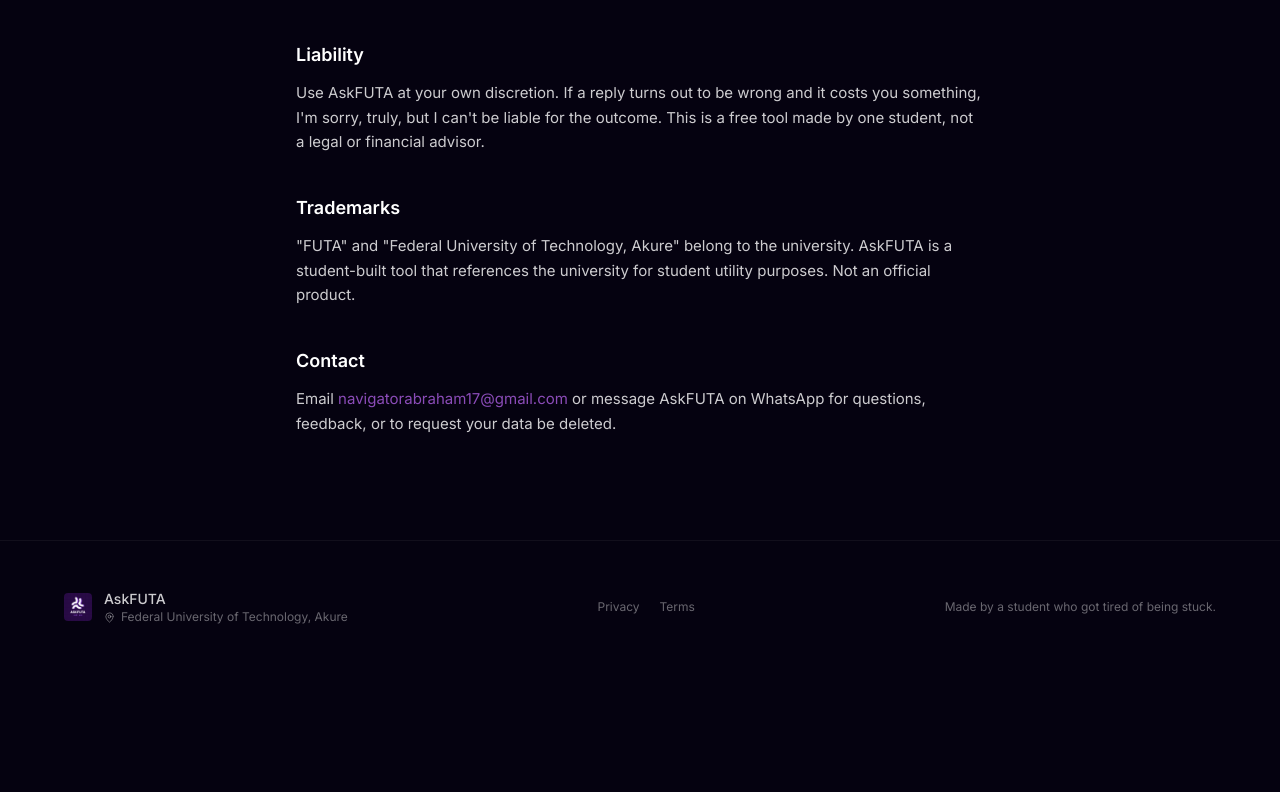
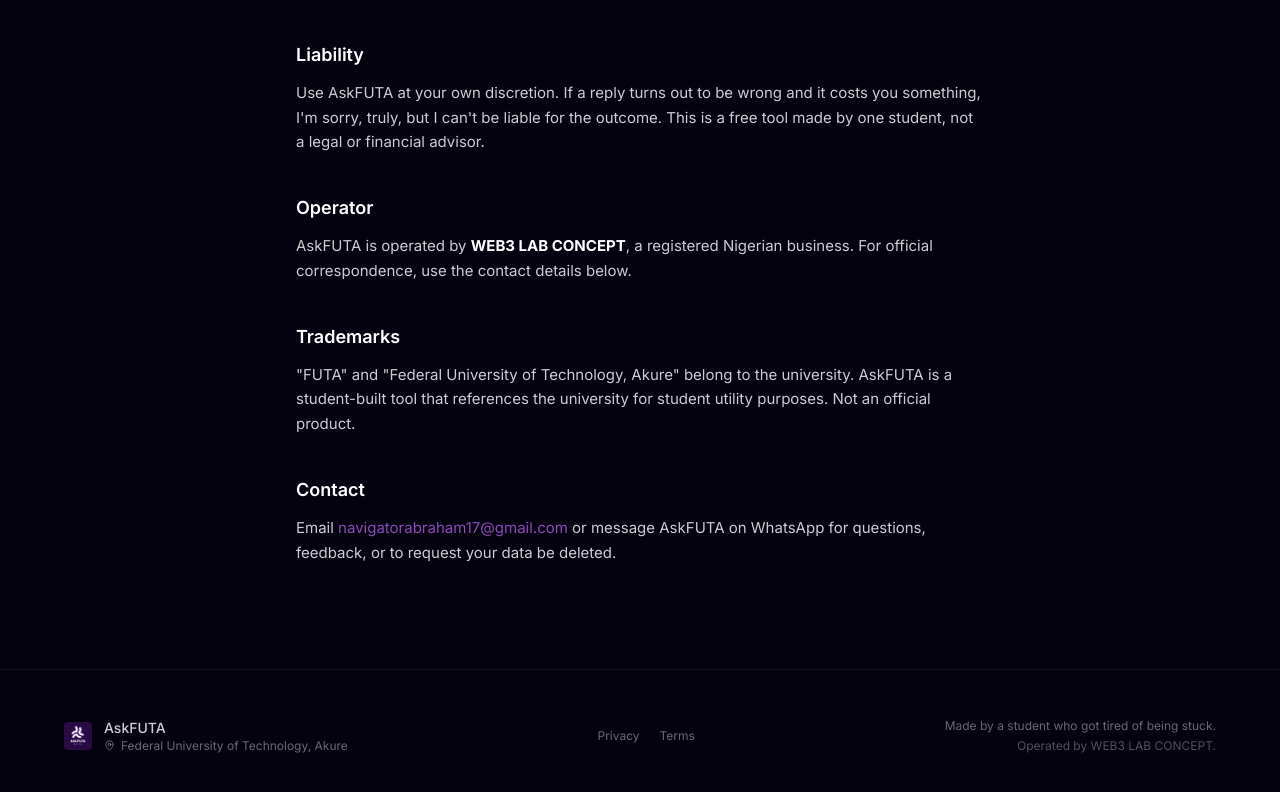
Before and after one commit to 16navigabraham/askfuta-site, a Next.js app: page /terms in a window 1280 px wide. Shown: the part 1461-2253 px from the top of the page. Before the commit the page ends 2134 px from the top, so only its background shows below. Built offline with nearby package versions, Linux system fonts and the light colour scheme.

Commit message:
Add operator information and enhance footer across Privacy, Terms, and Home pages

```diff
--- a/pages/index.jsx
+++ b/pages/index.jsx
@@ -264,8 +264,11 @@ export default function Home() {
             <Link href="/privacy" className="hover:text-white/80">Privacy</Link>
             <Link href="/terms" className="hover:text-white/80">Terms</Link>
           </div>
-          <div className="text-white/40 text-xs">
+          <div className="text-white/40 text-xs text-left md:text-right">
             Made by a student who got tired of being stuck.
+            <div className="mt-1 text-white/30">
+              Operated by WEB3 LAB CONCEPT.
+            </div>
           </div>
         </div>
       </footer>
--- a/pages/privacy.jsx
+++ b/pages/privacy.jsx
@@ -187,8 +187,11 @@ export default function Privacy() {
             <Link href="/privacy" className="hover:text-white/80">Privacy</Link>
             <Link href="/terms" className="hover:text-white/80">Terms</Link>
           </div>
-          <div className="text-white/40 text-xs">
+          <div className="text-white/40 text-xs text-left md:text-right">
             Made by a student who got tired of being stuck.
+            <div className="mt-1 text-white/30">
+              Operated by WEB3 LAB CONCEPT.
+            </div>
           </div>
         </div>
       </footer>
--- a/pages/terms.jsx
+++ b/pages/terms.jsx
@@ -133,6 +133,15 @@ export default function Terms() {
           </div>
 
           <div>
+            <h2 className="text-white font-semibold text-lg mb-3">Operator</h2>
+            <p>
+              AskFUTA is operated by <strong className="text-white">WEB3 LAB CONCEPT</strong>,
+              a registered Nigerian business. For official correspondence, use the
+              contact details below.
+            </p>
+          </div>
+
+          <div>
             <h2 className="text-white font-semibold text-lg mb-3">Trademarks</h2>
             <p>
               "FUTA" and "Federal University of Technology, Akure" belong to the
@@ -174,8 +183,11 @@ export default function Terms() {
             <Link href="/privacy" className="hover:text-white/80">Privacy</Link>
             <Link href="/terms" className="hover:text-white/80">Terms</Link>
           </div>
-          <div className="text-white/40 text-xs">
+          <div className="text-white/40 text-xs text-left md:text-right">
             Made by a student who got tired of being stuck.
+            <div className="mt-1 text-white/30">
+              Operated by WEB3 LAB CONCEPT.
+            </div>
           </div>
         </div>
       </footer>
```
